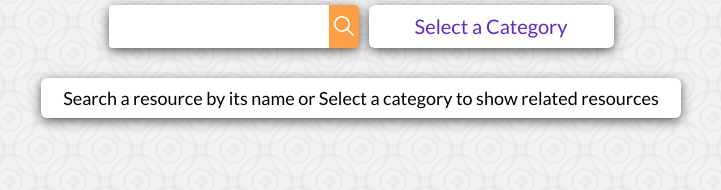
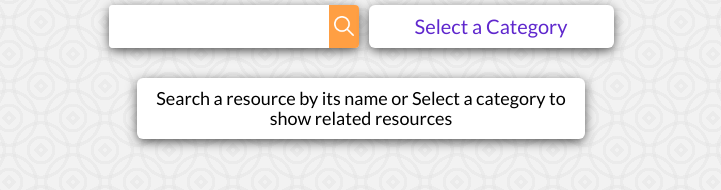
Before and after one commit to alanglez45/resources-webpage, a plain HTML site: page index.html in a window 1280 px wide. Shown: the part 106-296 px from the top of the page, without its empty margins (279-1000 px from the left). Drawn offline with Linux system fonts and the light colour scheme.

Commit message:
Updated april 3

```diff
--- a/index.html
+++ b/index.html
@@ -29,6 +29,10 @@
 
         </div>
     </nav>
+
+    <div class="container">
+
+
         <form>
             <div class="search">
                 <input type="text">
@@ -48,6 +52,7 @@
 
         <div class="content">
         </div>
+    </div>
 
     <script src="js/app.js" type="module"></script>
 </body>
--- a/js/info/coding-practice.js
+++ b/js/info/coding-practice.js
@@ -93,5 +93,20 @@ export const practice = [
         name: "Juego CSS plates",
         url: "https://flukeout.github.io/",
         category: "CODING PRACTICE"
-    }
+    },
+    {
+        name: "SQL Island juego",
+        url: "https://sql-island.informatik.uni-kl.de/",
+        category: "CODING PRACTICE"
+    },
+    {
+        name: "SQL Murder Mystery juego",
+        url: "https://mystery.knightlab.com/",
+        category: "CODING PRACTICE"
+    },
+    {
+        name: "SQL Police Department juego",
+        url: "https://sqlpd.com/",
+        category: "CODING PRACTICE"
+    },
 ];
--- a/styles/styles.css
+++ b/styles/styles.css
@@ -104,26 +104,26 @@ nav {
 .logo p span:nth-of-type(3) {
   color: #5f27cd;
 }
+.container {
+  width: 85%;
+  margin: 0 auto;
+}
+
+@media (min-width: 530px) {
+  .container {
+    width: 70%;
+  }
+}
 form {
   display: flex;
   flex-direction: column;
   row-gap: 1rem;
-  width: 80%;
+  width: 100%;
   margin: 0.8rem auto;
 }
-@media (min-width: 460px) {
-  form {
-    width: 60%;
-  }
-}
-@media (min-width: 650px) {
-  form {
-    width: 50%;
-  }
-}
+
 @media (min-width: 768px) {
   form {
-    width: 60%;
     flex-direction: row;
     column-gap: 1rem;
     justify-content: center;
@@ -206,7 +206,6 @@ select:focus {
   row-gap: 3rem;
   width: 100%;
   margin-top: 1rem;
-  padding: 3rem;
   height: calc(100vh - 27rem);
   overflow-y: scroll;
 }
@@ -239,21 +238,6 @@ select:focus {
   display: flex;
   flex-direction: column;
   justify-content: space-between;
-}
-@media (min-width: 530px) {
-  .card {
-    width: 80%;
-  }
-}
-@media (min-width: 630px) {
-  .card {
-    width: 70%;
-  }
-}
-@media (min-width: 768px) {
-  .card {
-    width: 100%;
-  }
 }
 .url-name {
   font-size: 1.8rem;
```
Lines whose indentation alone changed are shown as unchanged.
